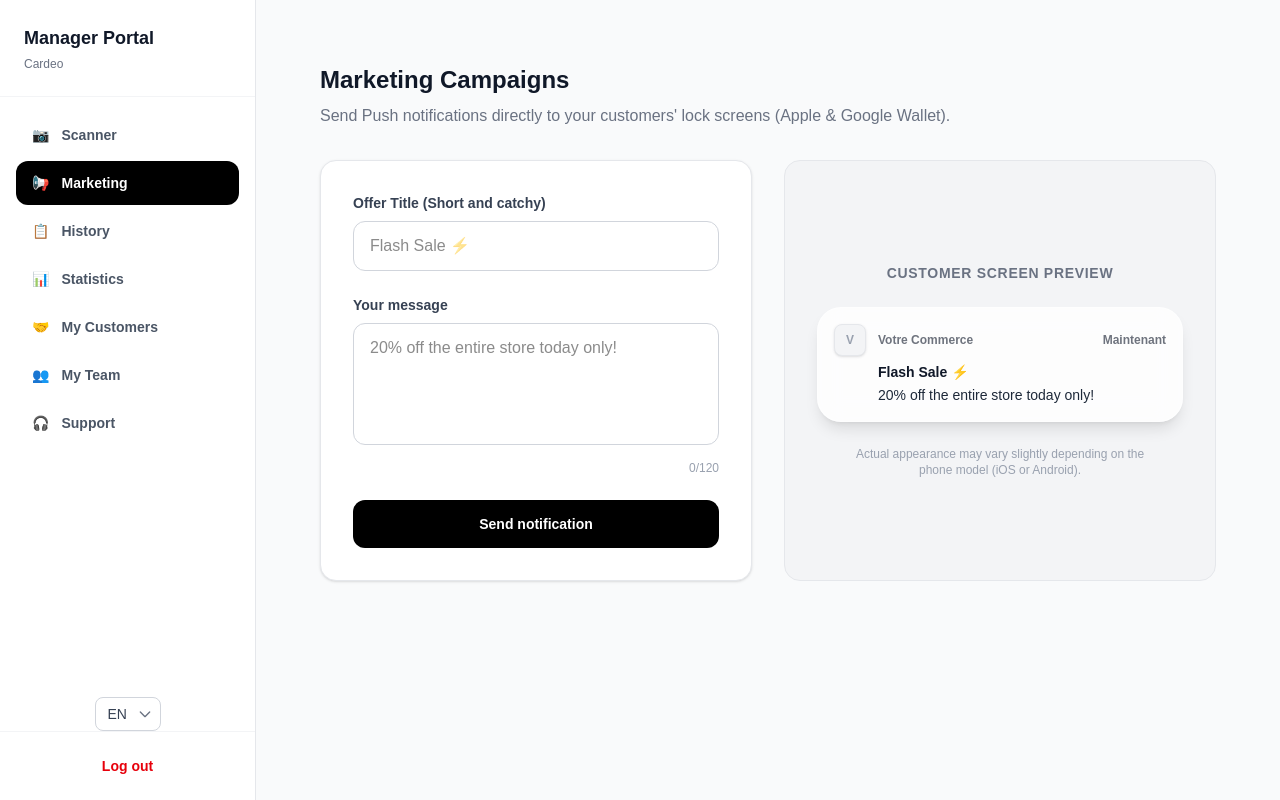
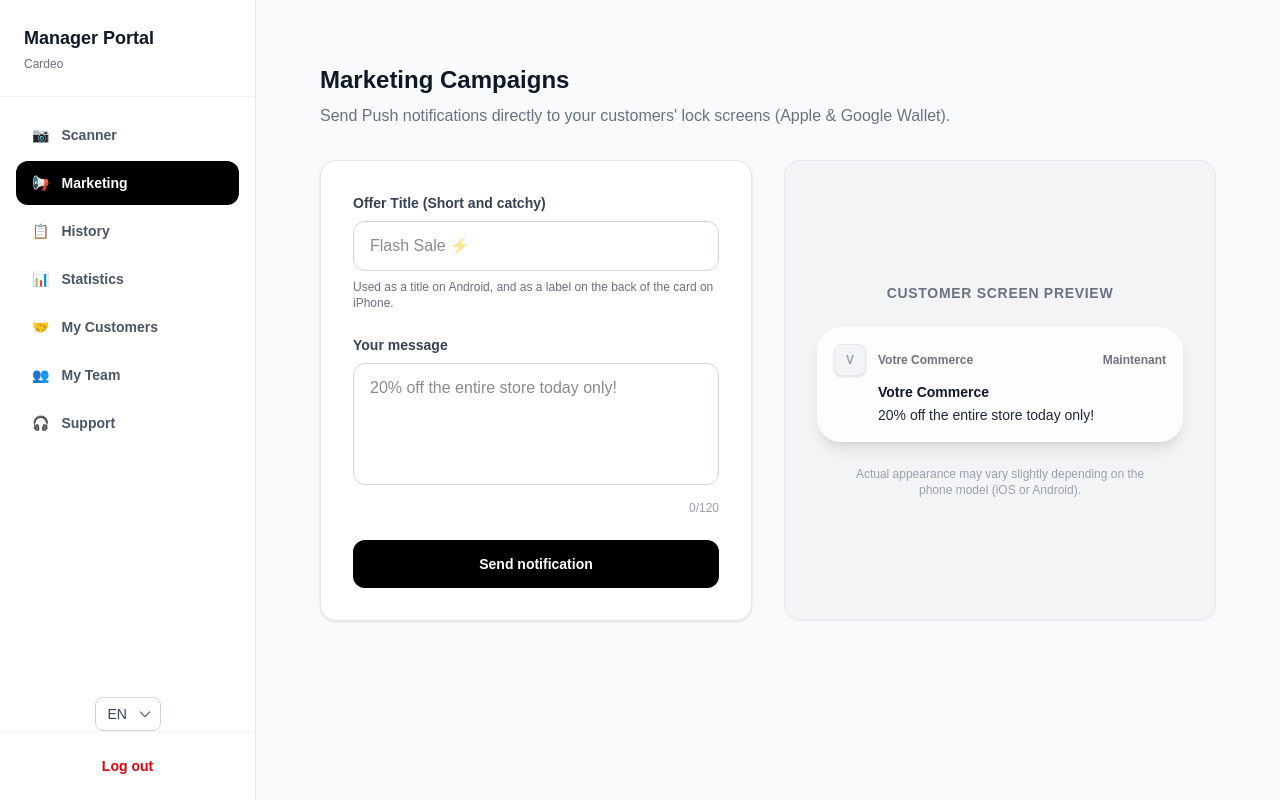
Before and after one commit to Banane653/A-T-Tech, a Next.js app: page /en/dashboard/marketing in a window 1280 px wide. Built offline with nearby package versions, Linux system fonts and the light colour scheme; no server answers.

Commit message:
Amélioration compréhension Titre marketing

```diff
--- a/src/app/[locale]/dashboard/marketing/page.tsx
+++ b/src/app/[locale]/dashboard/marketing/page.tsx
@@ -86,6 +86,9 @@ export default function MarketingPage() {
                                 required
                                 className="w-full px-4 py-3 rounded-xl border border-gray-300 focus:ring-2 focus:ring-black focus:border-black outline-none transition"
                             />
+                            <p className="text-xs text-gray-500 mt-2">
+                                {t('form.titleHint')}
+                            </p>
                         </div>
 
                         <div>
@@ -101,6 +104,7 @@ export default function MarketingPage() {
                                 required
                                 className="w-full px-4 py-3 rounded-xl border border-gray-300 focus:ring-2 focus:ring-black focus:border-black outline-none transition resize-none"
                             />
+
                             <p className="text-right text-xs text-gray-400 mt-2">
                                 {message.length}/120
                             </p>
@@ -150,7 +154,7 @@ export default function MarketingPage() {
                                     // eslint-disable-next-line @next/next/no-img-element
                                     <img
                                         src={companyLogo}
-                                        alt="Logo"
+                                          alt="Logo"
                                         className="w-full h-full object-cover"
                                     />
                                 ) : (
@@ -167,9 +171,11 @@ export default function MarketingPage() {
                             </div>
                         </div>
                         <div className="pl-11">
+                            {/* Sur iOS, le titre de la notif est TOUJOURS le nom du commerce */}
                             <p className="text-sm font-bold text-gray-900 leading-tight mb-1">
-                                {title || t('form.titlePlaceholder')}
+                                {companyName || t('previewFallbackName')}
                             </p>
+                            {/* Le corps de la notif est le message */}
                             <p className="text-sm text-gray-800 leading-snug">
                                 {message || t('form.messagePlaceholder')}
                             </p>
--- a/src/messages/en.json
+++ b/src/messages/en.json
@@ -467,6 +467,7 @@
       "form": {
         "titleLabel": "Offer Title (Short and catchy)",
         "titlePlaceholder": "Flash Sale ⚡️",
+        "titleHint": "Used as a title on Android, and as a label on the back of the card on iPhone.",
         "messageLabel": "Your message",
         "messagePlaceholder": "20% off the entire store today only!",
         "sendBtn": "Send notification",
@@ -475,7 +476,8 @@
         "error": "An error occurred"
       },
       "previewTitle": "Customer screen preview",
-      "previewDisclaimer": "Actual appearance may vary slightly depending on the phone model (iOS or Android)."
+      "previewDisclaimer": "Actual appearance may vary slightly depending on the phone model (iOS or Android).",
+      "previewFallbackName": "Your Business Name"
     },
     "Login": {
       "title": "Merchant Portal",
--- a/src/messages/fr.json
+++ b/src/messages/fr.json
@@ -435,6 +435,7 @@
       "form": {
         "titleLabel": "Titre de l'offre (Court et percutant)",
         "titlePlaceholder": "Offre Flash ⚡️",
+        "titleHint": "Utilisé comme titre sur Android, et comme libellé au dos de la carte sur iPhone.",
         "messageLabel": "Votre message",
         "messagePlaceholder": "-20% sur toute la boutique aujourd'hui !",
         "sendBtn": "Envoyer la notification",
@@ -443,7 +444,8 @@
         "error": "Une erreur est survenue"
       },
       "previewTitle": "Aperçu sur l'écran du client",
-      "previewDisclaimer": "L'apparence réelle peut varier légèrement selon le modèle de téléphone (iOS ou Android)."
+      "previewDisclaimer": "L'apparence réelle peut varier légèrement selon le modèle de téléphone (iOS ou Android).",
+      "previewFallbackName": "Votre Commerce"
     },
     "Login": {
       "title": "Espace Commerçant",
--- a/src/messages/nl.json
+++ b/src/messages/nl.json
@@ -467,6 +467,7 @@
       "form": {
         "titleLabel": "Titel van de aanbieding (Kort en krachtig)",
         "titlePlaceholder": "Flitsdeal ⚡️",
+        "titleHint": "Gebruikt als titel op Android, en als label op de achterkant van de kaart op de iPhone.",
         "messageLabel": "Je bericht",
         "messagePlaceholder": "Vandaag 20% korting op de hele winkel!",
         "sendBtn": "Notificatie verzenden",
@@ -475,7 +476,8 @@
         "error": "Er is een fout opgetreden"
       },
       "previewTitle": "Voorbeeld op het scherm van de klant",
-      "previewDisclaimer": "De werkelijke weergave kan licht variëren afhankelijk van het telefoonmodel (iOS of Android)."
+      "previewDisclaimer": "De werkelijke weergave kan licht variëren afhankelijk van het telefoonmodel (iOS of Android).",
+      "previewFallbackName": "Uw Bedrijf Naam"
     },
     "Login": {
       "title": "Manager Portaal",
```
